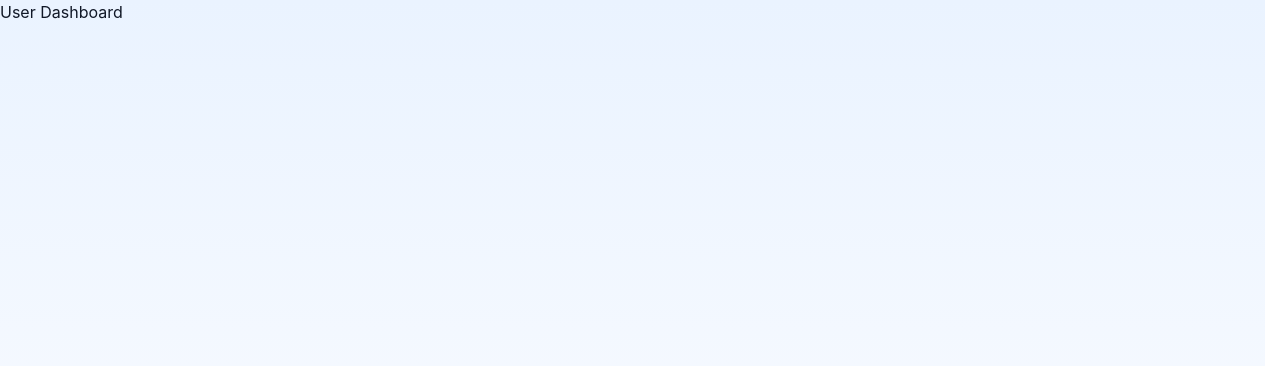
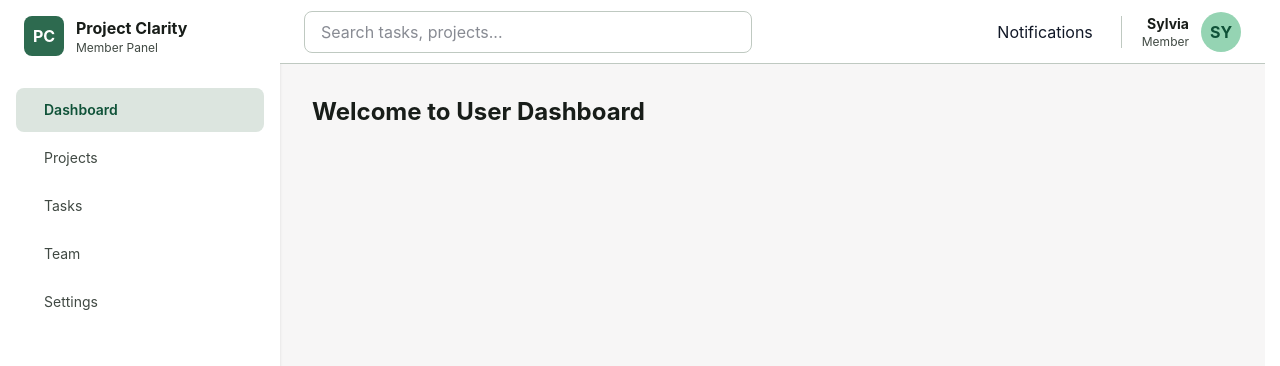
Before and after one commit to Neiivvy/ProjectFlow-frontend, a Next.js app: page /member in a window 1280 px wide. Shown: the top 366 px of the page. Built offline with nearby package versions, Linux system fonts and the light colour scheme.

Commit message:
made ui theme consistent

```diff
--- a/src/app/(dashboard)/member/page.js
+++ b/src/app/(dashboard)/member/page.js
@@ -1,9 +1,19 @@
-import React from 'react'
+// app/member/page.js
+import Sidebar from "@/components/dashboard/Sidebar";
+import Navbar from "@/components/dashboard/Navbar";
 
-const UserDashboard = () => {
+export default function MemberPage() {
   return (
-    <div>User Dashboard</div>
-  )
+    <div className="flex min-h-screen bg-[#f7f6f6]">
+      <Sidebar />
+      <div className="flex-1 flex flex-col">
+        <Navbar />
+        <main className="flex-1 p-8">
+          <h1 className="text-2xl font-bold text-[#181d19]">
+            Welcome to User Dashboard
+          </h1>
+        </main>
+      </div>
+    </div>
+  );
 }
-
-export default UserDashboard
--- a/src/app/(public)/how-it-works/page.js
+++ b/src/app/(public)/how-it-works/page.js
@@ -20,8 +20,8 @@ const steps = [
   {
     number: "01",
     icon: FiClipboard,
-    color: "text-blue-600",
-    bg: "bg-blue-50",
+    color: "text-green-600",
+    bg: "bg-green-50",
     title: "Create Your Project",
     description:
       "Set up a workspace with a name, goal, and deadline. Start from scratch.",
@@ -83,12 +83,12 @@ export default function HowItWorksPage() {
   return (
     <main>
       <section className="px-6 py-24 text-center sm:px-10">
-        <span className="inline-block rounded-full bg-blue-100 px-4 py-1.5 text-xl font-semibold text-blue-600">
+        <span className="inline-block rounded-full bg-green-100 px-4 py-1.5 text-xl font-semibold text-[#498f70]">
           How It Works
         </span>
         <h1 className="mx-auto mt-6 max-w-3xl text-4xl font-extrabold leading-tight tracking-tight text-slate-900 sm:text-5xl">
-          From Ideas to Execution —{" "}
-          <span className="text-blue-600">Simplify Every Step.</span>
+          From Ideas to Execution {" "}
+          <span className="text-[#498f70]">Simplify Every Step.</span>
         </h1>
         <p className="mx-auto mt-5 max-w-2xl text-lg text-slate-500">
           Project Clarity is designed to fit the way your team actually works.
@@ -97,7 +97,7 @@ export default function HowItWorksPage() {
         <div className="mt-8 flex flex-col items-center justify-center gap-3 sm:flex-row">
           <a
             href="/demo"
-            className="inline-flex items-center gap-2 rounded-lg border bg-blue-600 px-6 py-3 text-sm font-semibold text-white hover:bg-blue-700"
+            className="inline-flex items-center gap-2 rounded-lg border bg-green-600 px-6 py-3 text-sm font-semibold text-white hover:bg-green-700"
           >
             <FiPlay size={14} />
             Watch Demo
@@ -145,8 +145,8 @@ export default function HowItWorksPage() {
                 key={label}
                 className="flex flex-col items-center gap-2 rounded-xl bg-white px-3 py-5 text-center shadow-sm hover:scale-105"
               >
-                <span className="flex h-10 w-10 items-center justify-center rounded-lg bg-blue-50">
-                  <Icon size={18} className="text-blue-600" />
+                <span className="flex h-10 w-10 items-center justify-center rounded-lg bg-green-50">
+                  <Icon size={18} className="text-green-600" />
                 </span>
                 <span className="text-xs font-medium text-slate-600">
                   {label}
@@ -181,9 +181,7 @@ export default function HowItWorksPage() {
 
       <section
         className="px-6 py-20 text-center sm:px-10"
-        style={{
-          background: "linear-gradient(160deg, #EEF4FF 0%, #F8FAFF 100%)",
-        }}
+
       >
         <h2 className="text-3xl font-extrabold text-slate-900">
           Ready to run better projects?
@@ -194,7 +192,7 @@ export default function HowItWorksPage() {
         </p>
         <Link
           href={Register_route}
-          className="mt-8 inline-flex items-center gap-2 rounded-lg bg-blue-600 px-8 py-3.5 text-sm font-semibold text-white hover:bg-blue-700"
+          className="mt-8 inline-flex items-center gap-2 rounded-lg bg-green-600 px-8 py-3.5 text-sm font-semibold text-white hover:bg-green-700"
         >
           Start for Free <FiArrowRight size={15} />
         </Link>
--- a/src/components/Features.js
+++ b/src/components/Features.js
@@ -39,7 +39,7 @@ const features = [
 
 export default function Features() {
   return (
-    <section className="py-20 bg-[#ecefe9] px-6">
+    <section className="py-20 bg-[#f8fafb] px-6">
       <div className="max-w-7xl mx-auto">
         <div className="text-center mb-16">
           <span className="text-sm font-bold tracking-widest uppercase text-[#0f5238]">
--- a/src/components/Footer.js
+++ b/src/components/Footer.js
@@ -26,7 +26,7 @@ const columns = [
 
 export default function Footer() {
   return (
-    <footer className="border-t border-[#bfc9c1] bg-[#e0e3dd] mt-20">
+    <footer className="border-t border-[#f7fcf8] bg-[#eaf3ff] mt-20">
       <div className="mx-auto max-w-7xl px-6 py-9 sm:px-10">
         <div className="grid grid-cols-2 gap-8 sm:grid-cols-6">
           {/* Brand */}
--- /dev/null
+++ b/src/components/dashboard/Navbar.js
@@ -0,0 +1,32 @@
+
+"use client";
+
+export default function Navbar() {
+  return (
+    <header className="w-full h-16 sticky top-0 z-40 bg-white border-b border-[#bfc9c1] px-6 flex justify-between items-center">
+      <div className="relative w-full max-w-md">
+        <input
+          type="text"
+          placeholder="Search tasks, projects..."
+          className="w-full pl-4 pr-4 py-2 bg-white border border-[#bfc9c1] rounded-lg focus:outline-none focus:ring-2 focus:ring-[#0f5238]/20 focus:border-[#0f5238] transition-all"
+        />
+      </div>
+
+      <div className="flex items-center gap-4">
+        <button className="hover:bg-[#ecefe9] rounded-full p-2 transition-all">
+          Notifications
+        </button>
+        <div className="h-8 w-px bg-[#bfc9c1] mx-1" />
+        <div className="flex items-center gap-3">
+          <div className="text-right hidden sm:block">
+            <p className="text-sm font-bold text-[#181d19]">Sylvia</p>
+            <p className="text-xs text-[#404943]">Member</p>
+          </div>
+          <span className="flex h-10 w-10 items-center justify-center rounded-full bg-[#95d4b3] text-[#0f5238] font-bold">
+            SY
+          </span>
+        </div>
+      </div>
+    </header>
+  );
+}
--- /dev/null
+++ b/src/components/dashboard/Sidebar.js
@@ -0,0 +1,55 @@
+
+"use client";
+import Link from "next/link";
+import { usePathname } from "next/navigation";
+
+const navItems = [
+  { label: "Dashboard", route: "/member" },
+  { label: "Projects", route: "/member/projects"},
+  { label: "Tasks", route: "/member/tasks"},
+  { label: "Team", route: "/member/team" },
+  { label: "Settings", route: "/member/settings"},
+];
+
+export default function Sidebar() {
+  const pathName = usePathname();
+
+  return (
+    <aside className="hidden md:flex w-70 h-screen sticky left-0 top-0 flex-col bg-white shadow-sm p-4 gap-2">
+    <Link href="/" className="mb-6 block">
+  <div className="flex items-center gap-3 px-2">
+    <span className="flex h-10 w-10 items-center justify-center rounded-lg bg-[#2d6a4f] text-white font-bold">
+      PC
+    </span>
+    <div>
+      <h1 className="font-bold text-[#181d19]">Project Clarity</h1>
+      <p className="text-xs text-[#404943]">Member Panel</p>
+    </div>
+  </div>
+</Link>
+
+      <nav className="flex-1 space-y-1">
+        {navItems.map((item) => {
+          const isActive =
+            pathName === item.route ||
+            (item.route !== "/member" && pathName.startsWith(item.route));
+
+          return (
+            <Link
+              key={item.route}
+              href={item.route}
+              className={`flex items-center gap-3 px-4 py-3 rounded-lg transition-colors ${
+                isActive
+                  ? "bg-[#dce5df] text-[#0f5238] font-semibold"
+                  : "text-[#404943] hover:bg-[#e6e9e3]"
+              }`}
+            >
+              <span>{item.icon}</span>
+              <span className="text-sm">{item.label}</span>
+            </Link>
+          );
+        })}
+      </nav>
+    </aside>
+  );
+}
```
Also changed, not shown: src/app/(public)/about/page.js (+14 -14 lines), src/app/(public)/contact/page.js (+11 -11 lines), src/components/Header.js (line endings or trailing spaces).
